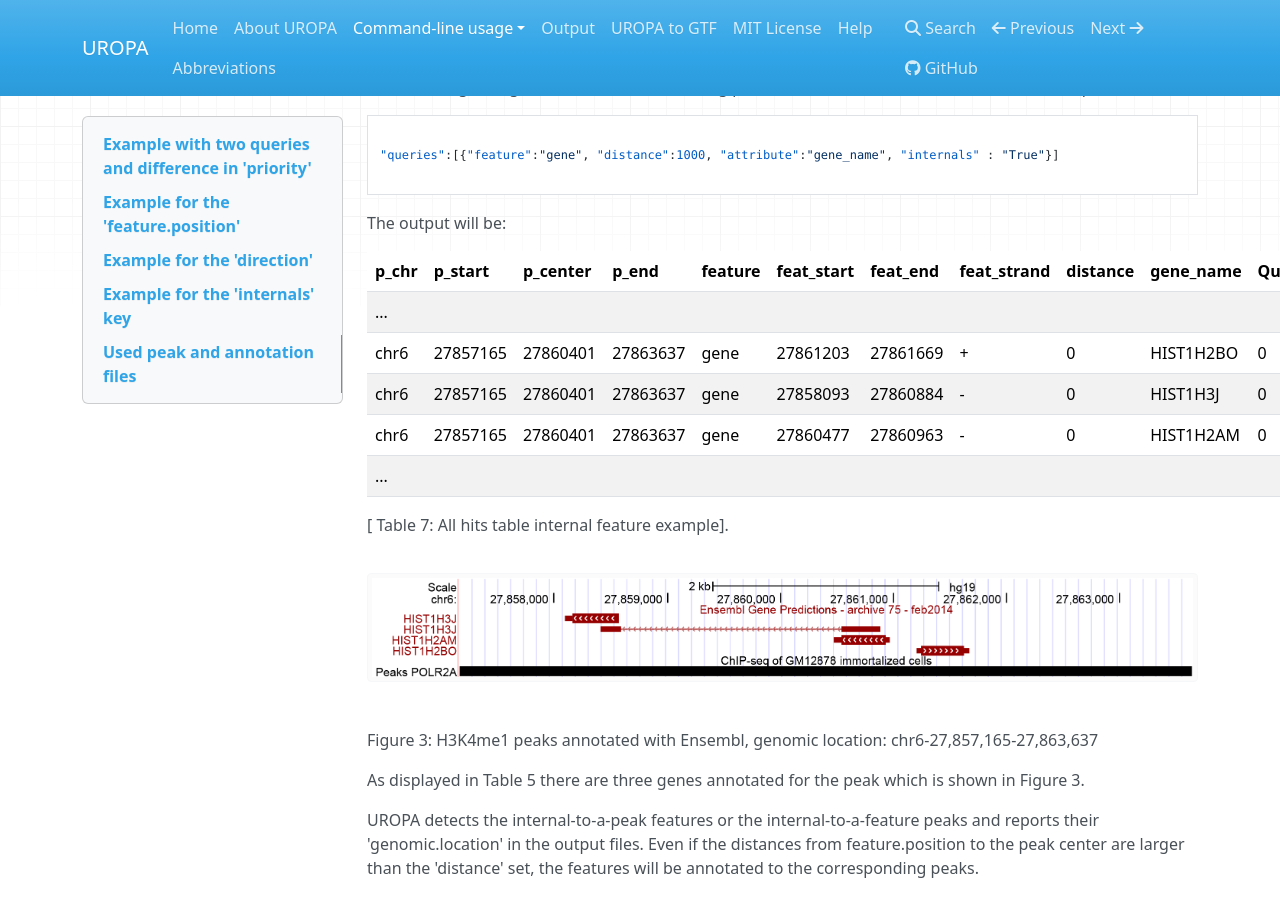
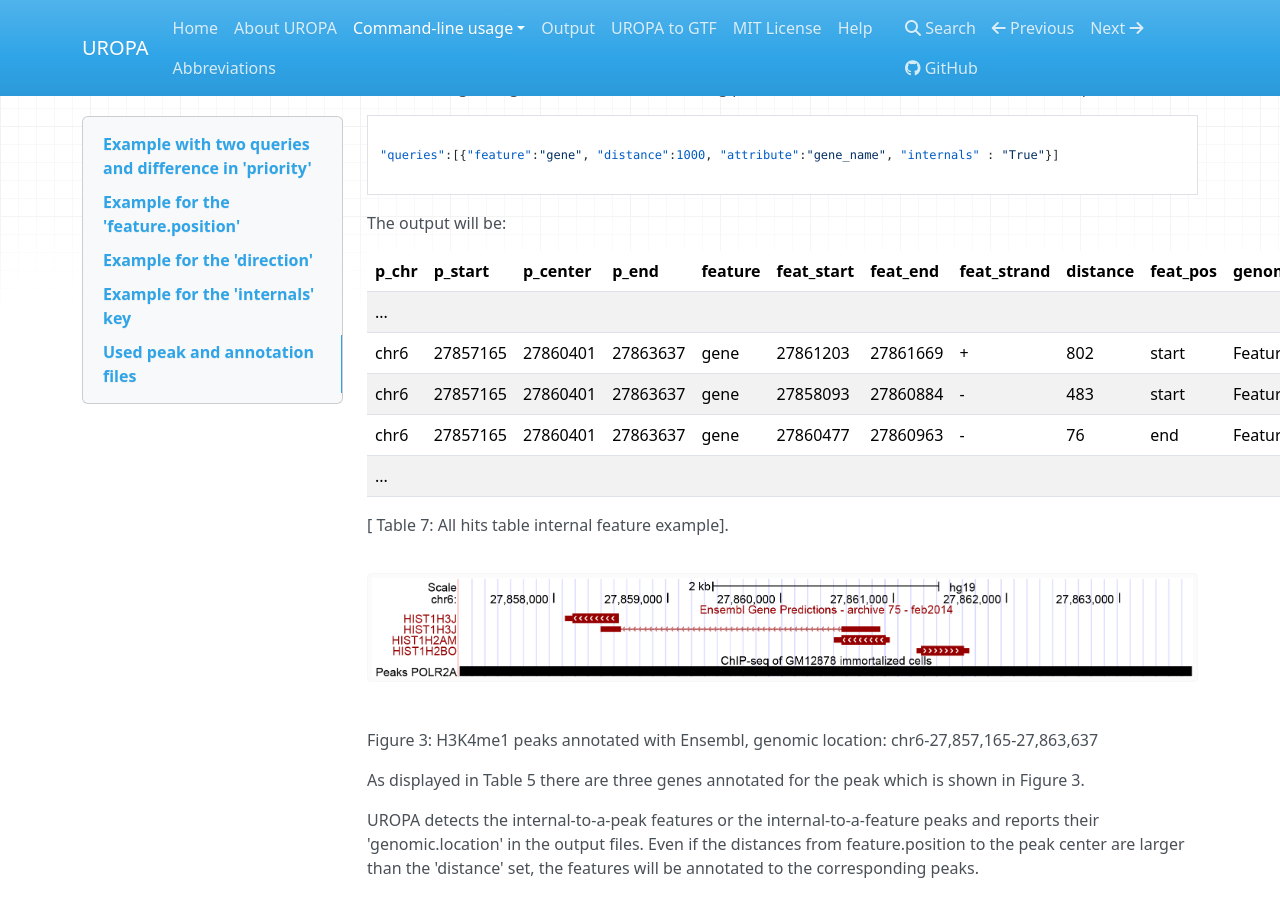
Before and after one commit to loosolab/UROPA, an MkDocs documentation site: the page built from docs/uropa-example.md, in a window 1280 px wide and 900 px high, scrolled down 6625 px. Built offline with MkDocs 1.6.1, drawn with Linux system fonts in a browser that asks for light colours; nearby versions of some CDN libraries; old or Windows-style settings are respelled for this version of MkDocs.

Commit message:
Edit Internals table with new columns

```diff
--- a/docs/uropa-example.md
+++ b/docs/uropa-example.md
@@ -242,13 +242,13 @@ The following configuration allows for searching peaks internal features and fea
 
 The output will be:
 
-| p_chr   | p_start  | p_center | p_end    | feature| feat_start  | feat_end   | feat_strand| distance | gene_name| Query   |
-|:--------|:---------|:---------|:---------|:-------|:---------|:--------|:--------|:---------|:----------|:-------|
-| ...     |          |          |          |        |          |         |         |          |           |        |
-| chr6    | 27857165 | 27860401 | 27863637 | gene   | 27861203 | 27861669| +       | 0        | HIST1H2BO | 0      |
-| chr6    | 27857165 | 27860401 | 27863637 | gene   | 27858093 | 27860884| -       | 0        | HIST1H3J  | 0      |
-| chr6    | 27857165 | 27860401 | 27863637 | gene   | 27860477 | 27860963| -       | 0        | HIST1H2AM | 0      |
-| ...     |          |          |          |        |          |         |         |          |           |        |
+| p_chr   | p_start  | p_center | p_end    |feature |feat_start|feat_end |feat_strand|distance| feat_pos  | genomic_location  |feat_ovl_peak | peak_ovl_feat |gene_name | Query  |
+|:--------|:---------|:---------|:---------|:-------|:---------|:--------|:--------|:---------|:----------|:----------------- | :------------|:------------- |:---------|:-------|
+| ...     |          |          |          |        |          |         |         |          |           |             	  |              | 	             |          |        |
+| chr6    | 27857165 | 27860401 | 27863637 | gene   | 27861203 | 27861669| +       | 802      | start     |FeatureInsidePeak  | 0.07         | 1.0 	         |HIST1H2BO |   0    |
+| chr6    | 27857165 | 27860401 | 27863637 | gene   | 27858093 | 27860884| -       | 483      | start     |FeatureInsidePeak  | 0.43         | 1.0 	         |HIST1H3J  |   0    |
+| chr6    | 27857165 | 27860401 | 27863637 | gene   | 27860477 | 27860963| -       | 76       | end       |FeatureInsidePeak  | 0.08         | 1.0 	         |HIST1H2AM |   0    |
+| ...     |          |          |          |        |          |         |         |          |           |                   |              |               |          |        |
 
 [ Table 7: All hits table internal feature example].
 
```
